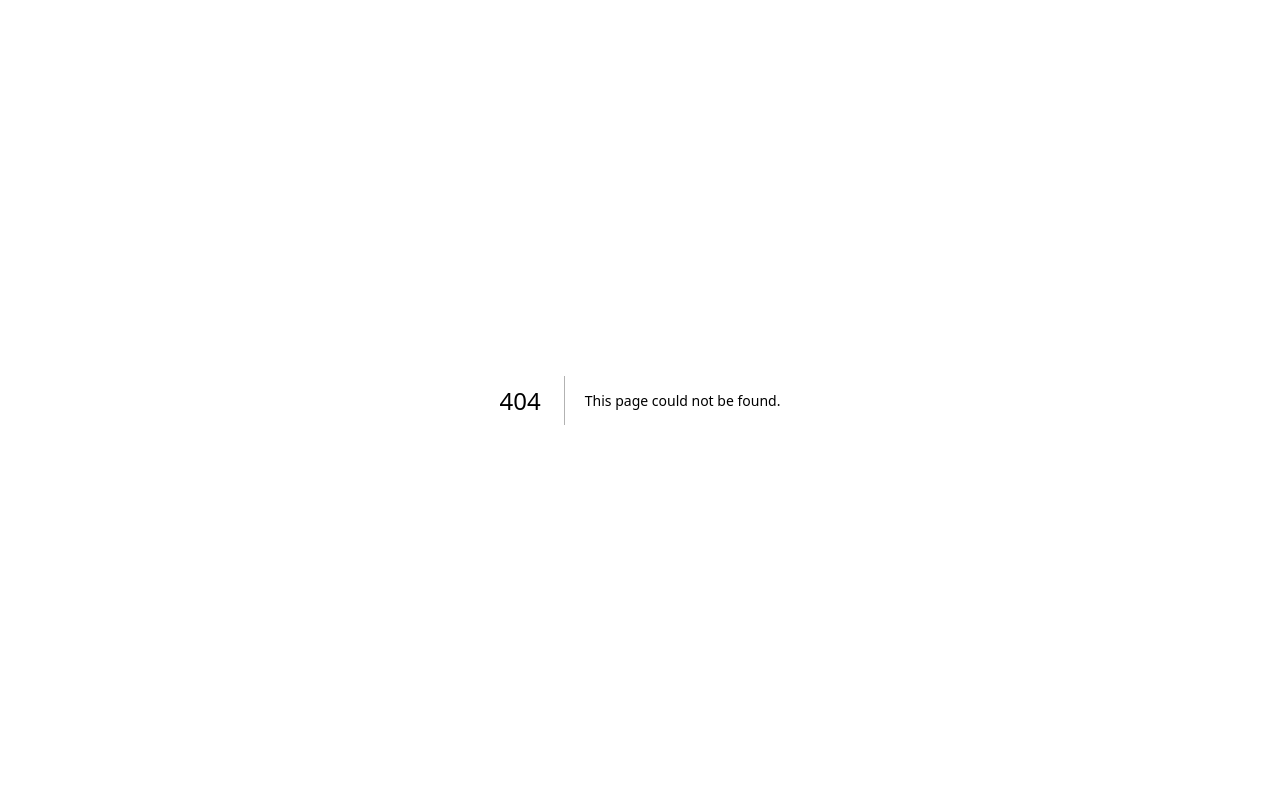
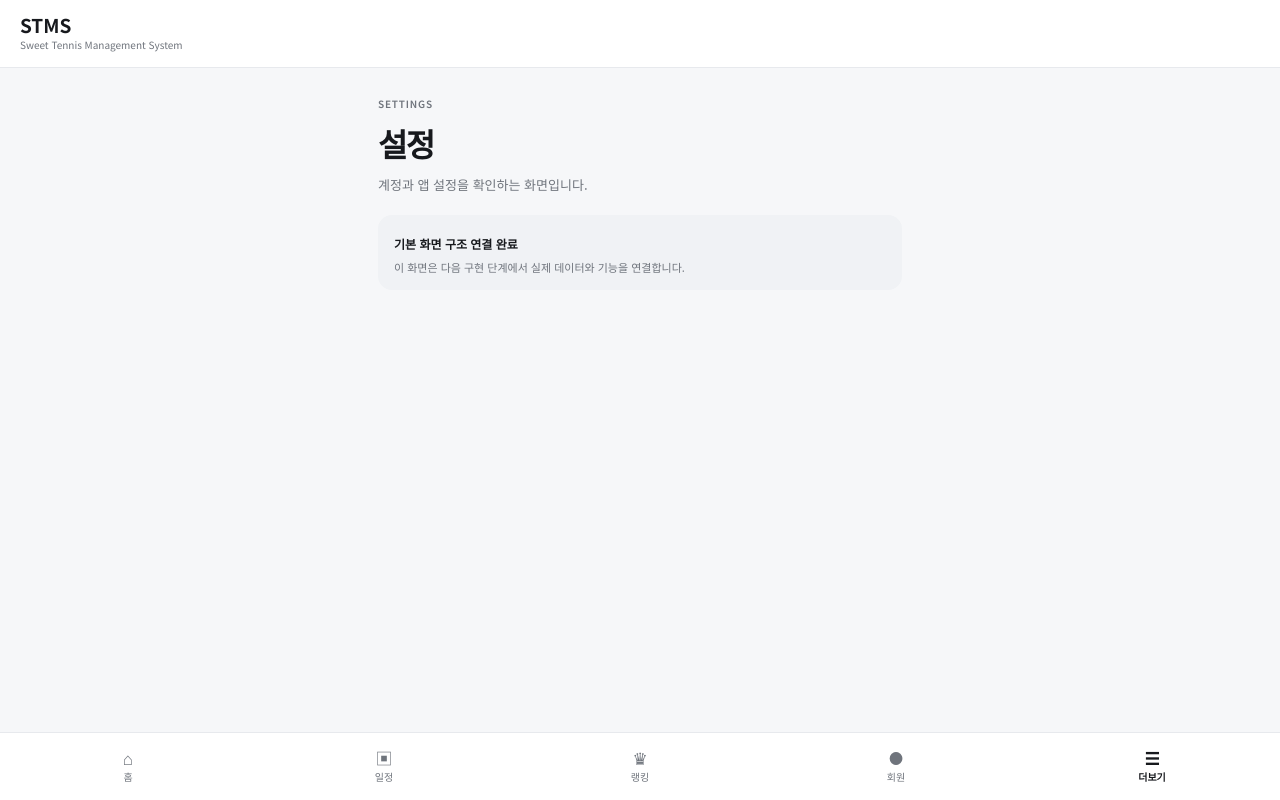
Before and after one commit to Daltematch/Daltematch, a Next.js app: page /settings in a window 1280 px wide. Before the commit this address had no page. Built offline with nearby package versions, Linux system fonts and the light colour scheme.

Commit message:
Add STMS 설정 route

```diff
--- /dev/null
+++ b/app/settings/page.tsx
@@ -0,0 +1,26 @@
+import BottomNav from "@/components/BottomNav";
+
+export default function Page() {
+  return (
+    <main className="stms-shell">
+      <header className="topbar">
+        <div>
+          <div className="brand">STMS</div>
+          <div className="brand-subtitle">Sweet Tennis Management System</div>
+        </div>
+      </header>
+      <div className="page-main">
+        <div className="page-heading">
+          <p className="eyebrow">SETTINGS</p>
+          <h1>설정</h1>
+          <p>계정과 앱 설정을 확인하는 화면입니다.</p>
+        </div>
+        <div className="info-card">
+          <strong>기본 화면 구조 연결 완료</strong>
+          <p>이 화면은 다음 구현 단계에서 실제 데이터와 기능을 연결합니다.</p>
+        </div>
+      </div>
+      <BottomNav active="더보기" />
+    </main>
+  );
+}
```
